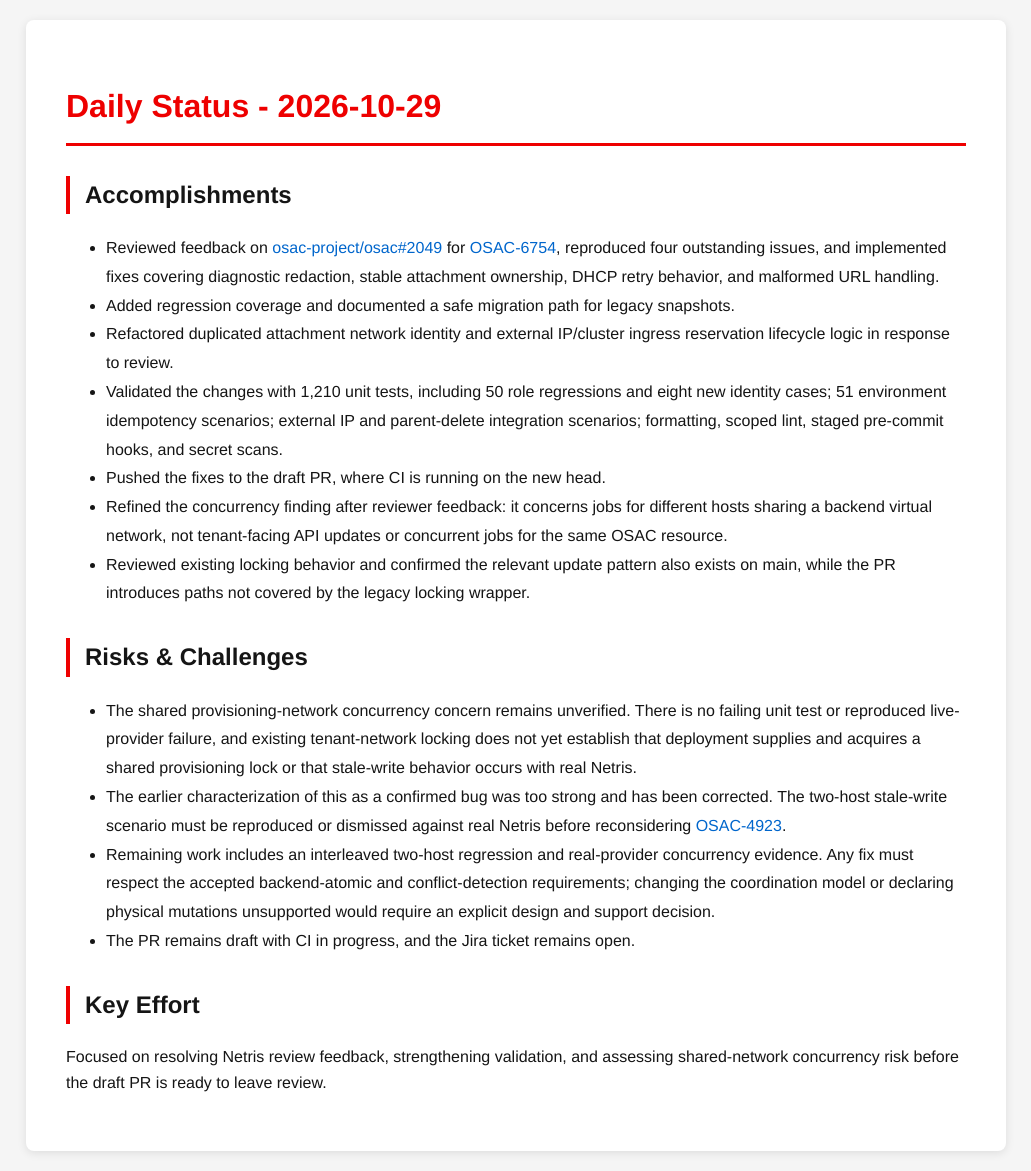
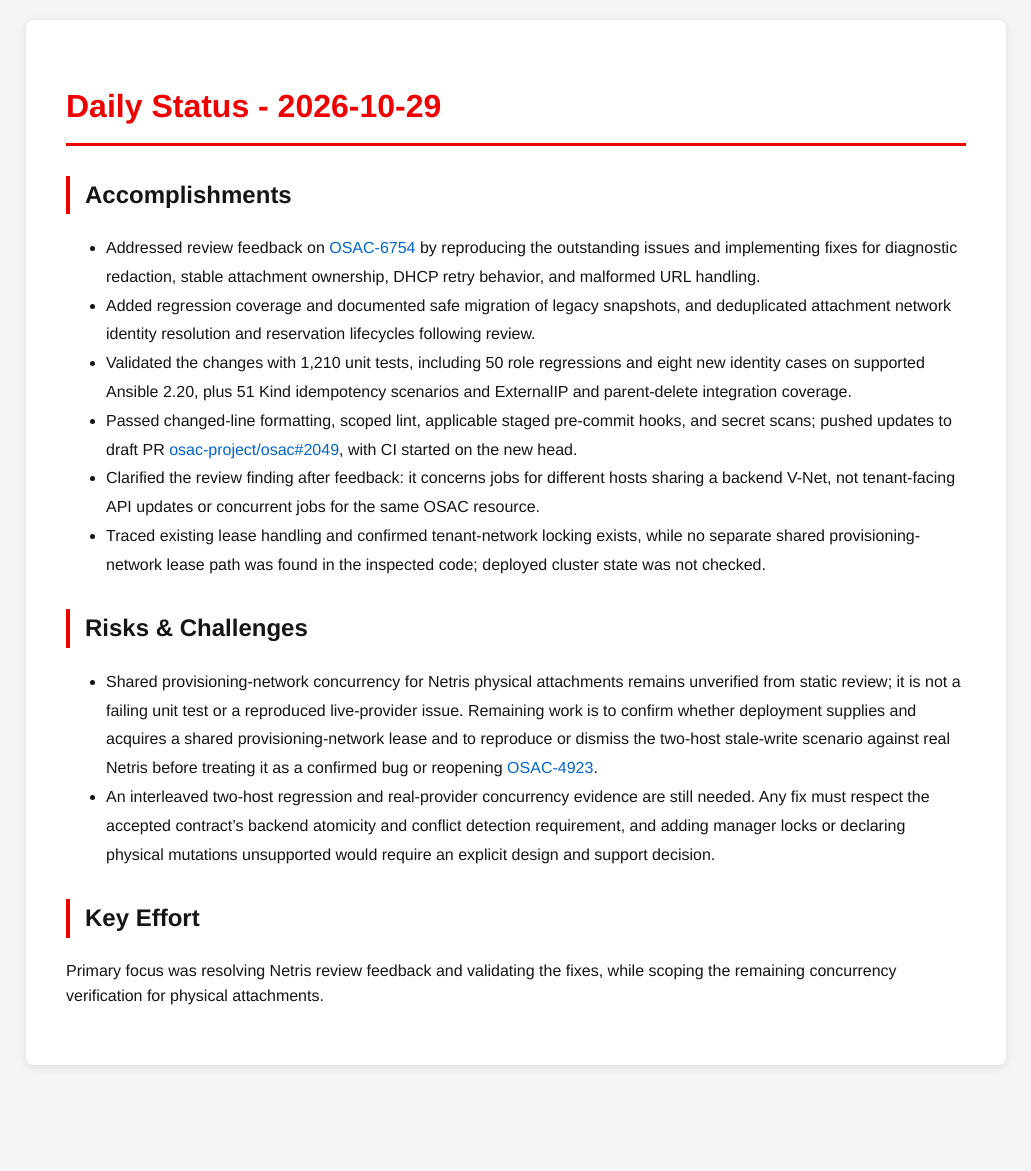
Before and after one commit to tzvatot/daily-status, a Jekyll site: the page built from 2026-10-29.md, in a window 1280 px wide. Shown: the whole page, without its empty margins (124-1155 px from the left). Built offline with Jekyll 4.4.1, drawn with Linux system fonts in a browser that asks for light colours; after the commit the page ends 1085 px from its top, so only the background shows below that.

Commit message:
Daily status update - 2026-10-29

```diff
--- a/2026-10-29.md
+++ b/2026-10-29.md
@@ -7,19 +7,16 @@ date: 2026-10-29
 # Daily Status - 2026-10-29
 
 ## Accomplishments
-- Reviewed feedback on [osac-project/osac#2049](https://github.com/osac-project/osac/pull/2049) for [OSAC-6754](https://redhat.atlassian.net/browse/OSAC-6754), reproduced four outstanding issues, and implemented fixes covering diagnostic redaction, stable attachment ownership, DHCP retry behavior, and malformed URL handling.
-- Added regression coverage and documented a safe migration path for legacy snapshots.
-- Refactored duplicated attachment network identity and external IP/cluster ingress reservation lifecycle logic in response to review.
-- Validated the changes with 1,210 unit tests, including 50 role regressions and eight new identity cases; 51 environment idempotency scenarios; external IP and parent-delete integration scenarios; formatting, scoped lint, staged pre-commit hooks, and secret scans.
-- Pushed the fixes to the draft PR, where CI is running on the new head.
-- Refined the concurrency finding after reviewer feedback: it concerns jobs for different hosts sharing a backend virtual network, not tenant-facing API updates or concurrent jobs for the same OSAC resource.
-- Reviewed existing locking behavior and confirmed the relevant update pattern also exists on main, while the PR introduces paths not covered by the legacy locking wrapper.
+- Addressed review feedback on [OSAC-6754](https://redhat.atlassian.net/browse/OSAC-6754) by reproducing the outstanding issues and implementing fixes for diagnostic redaction, stable attachment ownership, DHCP retry behavior, and malformed URL handling.
+- Added regression coverage and documented safe migration of legacy snapshots, and deduplicated attachment network identity resolution and reservation lifecycles following review.
+- Validated the changes with 1,210 unit tests, including 50 role regressions and eight new identity cases on supported Ansible 2.20, plus 51 Kind idempotency scenarios and ExternalIP and parent-delete integration coverage.
+- Passed changed-line formatting, scoped lint, applicable staged pre-commit hooks, and secret scans; pushed updates to draft PR [osac-project/osac#2049](https://github.com/osac-project/osac/pull/2049), with CI started on the new head.
+- Clarified the review finding after feedback: it concerns jobs for different hosts sharing a backend V-Net, not tenant-facing API updates or concurrent jobs for the same OSAC resource.
+- Traced existing lease handling and confirmed tenant-network locking exists, while no separate shared provisioning-network lease path was found in the inspected code; deployed cluster state was not checked.
 
 ## Risks & Challenges
-- The shared provisioning-network concurrency concern remains unverified. There is no failing unit test or reproduced live-provider failure, and existing tenant-network locking does not yet establish that deployment supplies and acquires a shared provisioning lock or that stale-write behavior occurs with real Netris.
-- The earlier characterization of this as a confirmed bug was too strong and has been corrected. The two-host stale-write scenario must be reproduced or dismissed against real Netris before reconsidering [OSAC-4923](https://redhat.atlassian.net/browse/OSAC-4923).
-- Remaining work includes an interleaved two-host regression and real-provider concurrency evidence. Any fix must respect the accepted backend-atomic and conflict-detection requirements; changing the coordination model or declaring physical mutations unsupported would require an explicit design and support decision.
-- The PR remains draft with CI in progress, and the Jira ticket remains open.
+- Shared provisioning-network concurrency for Netris physical attachments remains unverified from static review; it is not a failing unit test or a reproduced live-provider issue. Remaining work is to confirm whether deployment supplies and acquires a shared provisioning-network lease and to reproduce or dismiss the two-host stale-write scenario against real Netris before treating it as a confirmed bug or reopening [OSAC-4923](https://redhat.atlassian.net/browse/OSAC-4923).
+- An interleaved two-host regression and real-provider concurrency evidence are still needed. Any fix must respect the accepted contract's backend atomicity and conflict detection requirement, and adding manager locks or declaring physical mutations unsupported would require an explicit design and support decision.
 
 ## Key Effort
-Focused on resolving Netris review feedback, strengthening validation, and assessing shared-network concurrency risk before the draft PR is ready to leave review.
+Primary focus was resolving Netris review feedback and validating the fixes, while scoping the remaining concurrency verification for physical attachments.
```
